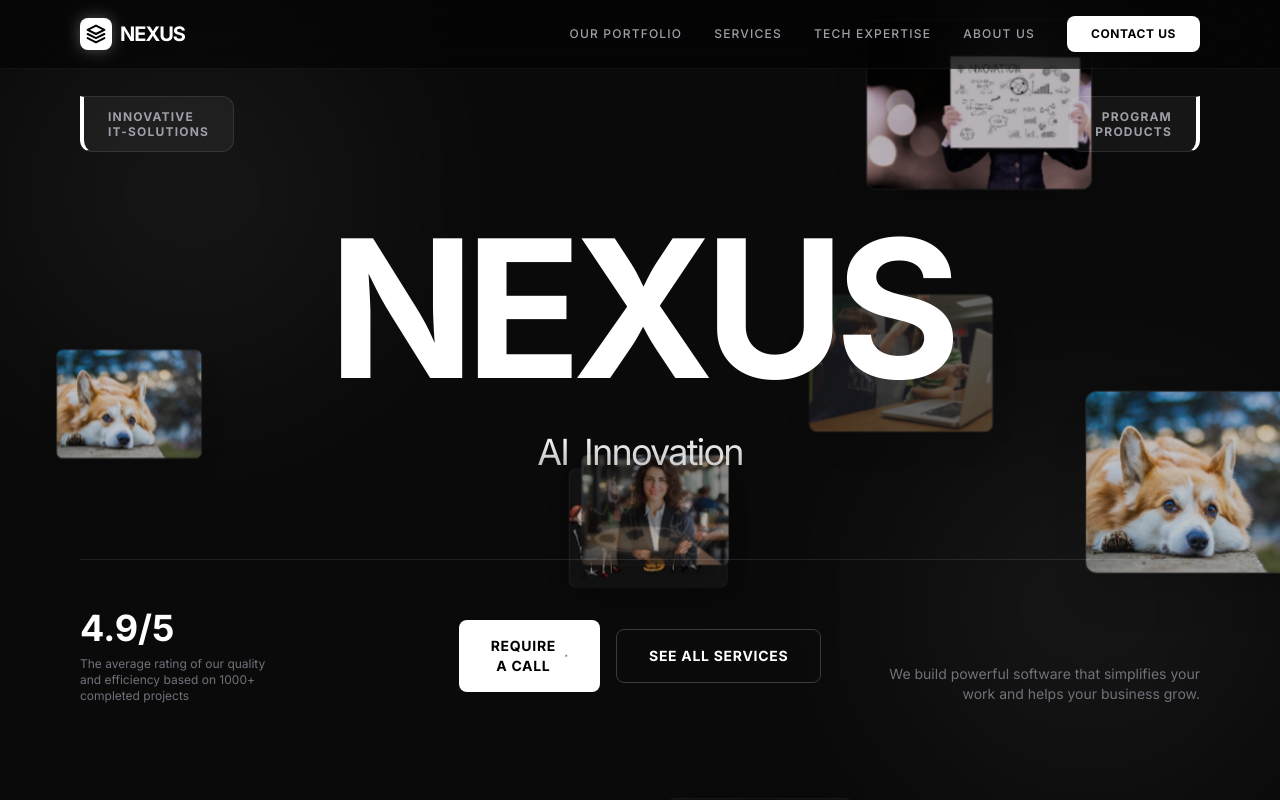
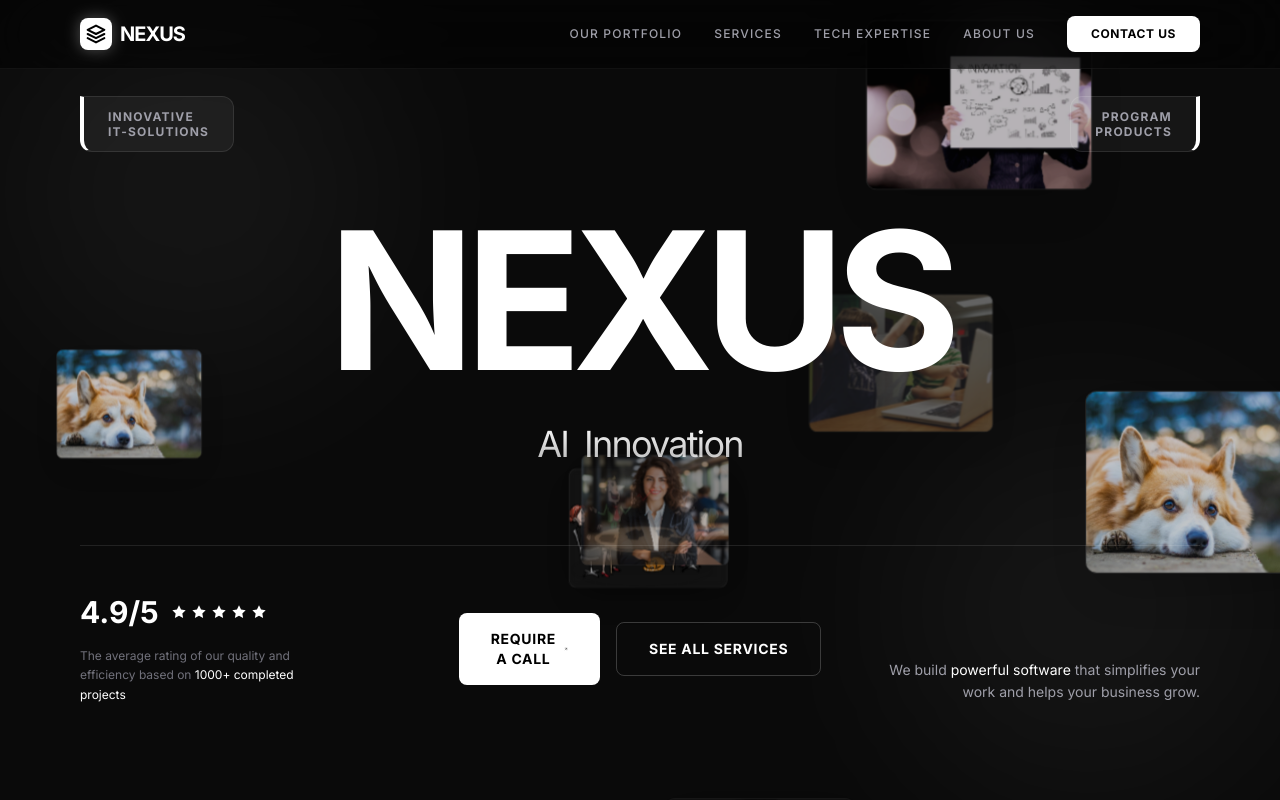
Before and after one commit to dilshandevxx/nexus-the-continuum-of-thought, a Next.js app: page / in a window 1280 px wide. Shown: the top 800 px of the page. Built offline with nearby package versions, Linux system fonts and the light colour scheme.

Commit message:
update servise page

```diff
--- a/src/components/Hero.tsx
+++ b/src/components/Hero.tsx
@@ -225,18 +225,25 @@ export function Hero() {
         <div className="grid gap-12 border-t border-white/10 pt-12 md:grid-cols-3 md:gap-4">
 
             {/* Left: Rating */}
-            <div className="flex flex-col gap-2">
-                <div className="flex items-center gap-2">
-                     <span className="text-4xl font-bold text-white">4.9/5</span>
+            <div className="flex flex-col items-start gap-4">
+                <div className="flex items-center gap-3">
+                     <span className="text-3xl font-bold text-white">4.9/5</span>
+                     <div className="flex gap-1">
+                        {[1, 2, 3, 4, 5].map((s) => (
+                            <svg key={s} width="16" height="16" viewBox="0 0 24 24" fill="currentColor" className="text-white">
+                                <path d="M12 2l3.09 6.26L22 9.27l-5 4.87 1.18 6.88L12 17.77l-6.18 3.25L7 14.14 2 9.27l6.91-1.01L12 2z" />
+                            </svg>
+                        ))}
+                     </div>
                 </div>
-                <p className="max-w-[200px] text-xs text-zinc-500">
-                    The average rating of our quality and efficiency based on 1000+ completed projects
+                <p className="max-w-[240px] text-xs leading-relaxed text-zinc-500">
+                    The average rating of our quality and efficiency based on <span className="text-white">1000+ completed projects</span>
                 </p>
             </div>
 
              {/* Center: Buttons */}
             <div className="flex flex-col items-center justify-end gap-4 md:flex-row md:justify-center">
-                 <button className="group relative flex items-center gap-2 overflow-hidden rounded-lg bg-white px-8 py-4 text-sm font-bold uppercase tracking-wider text-black transition-all hover:bg-black hover:text-white hover:ring-1 hover:ring-white/20">
+                 <button className="group relative flex items-center gap-2 overflow-hidden rounded-lg bg-white px-8 py-4 text-sm font-bold uppercase tracking-wider text-black transition-all hover:bg-zinc-200">
                     <span className="relative z-10">Require a Call</span>
                     <ArrowUpRight className="h-4 w-4 transition-transform group-hover:translate-x-1 group-hover:-translate-y-1" />
                  </button>
@@ -247,8 +254,8 @@ export function Hero() {
 
             {/* Right: Description */}
             <div className="flex items-end justify-end">
-                <p className="max-w-xs text-right text-sm text-zinc-500">
-                    We build powerful software that simplifies your work and helps your business grow.
+                <p className="max-w-xs text-right text-sm leading-relaxed text-zinc-400">
+                    We build <span className="text-white">powerful software</span> that simplifies your work and helps your business grow.
                 </p>
             </div>
 
```
